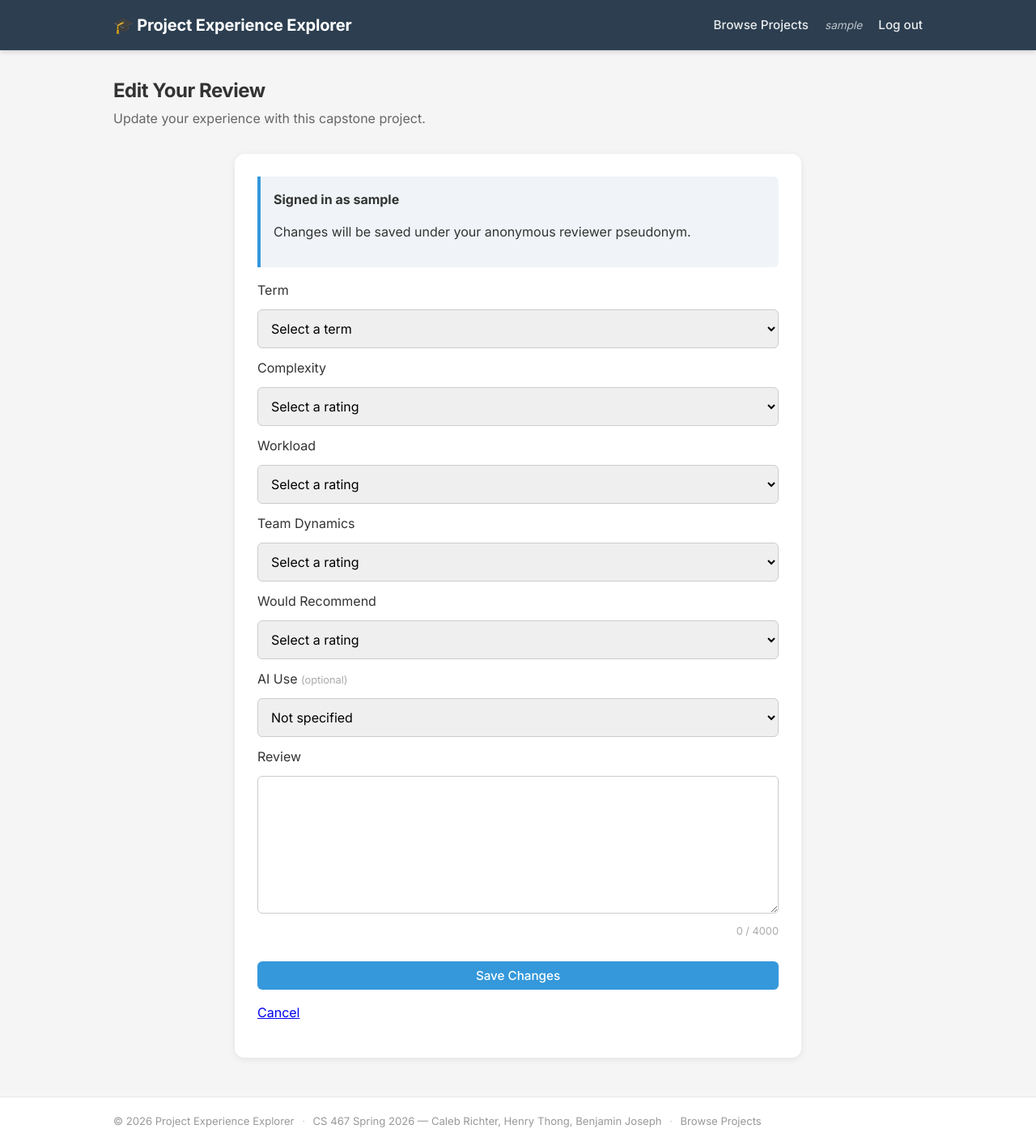
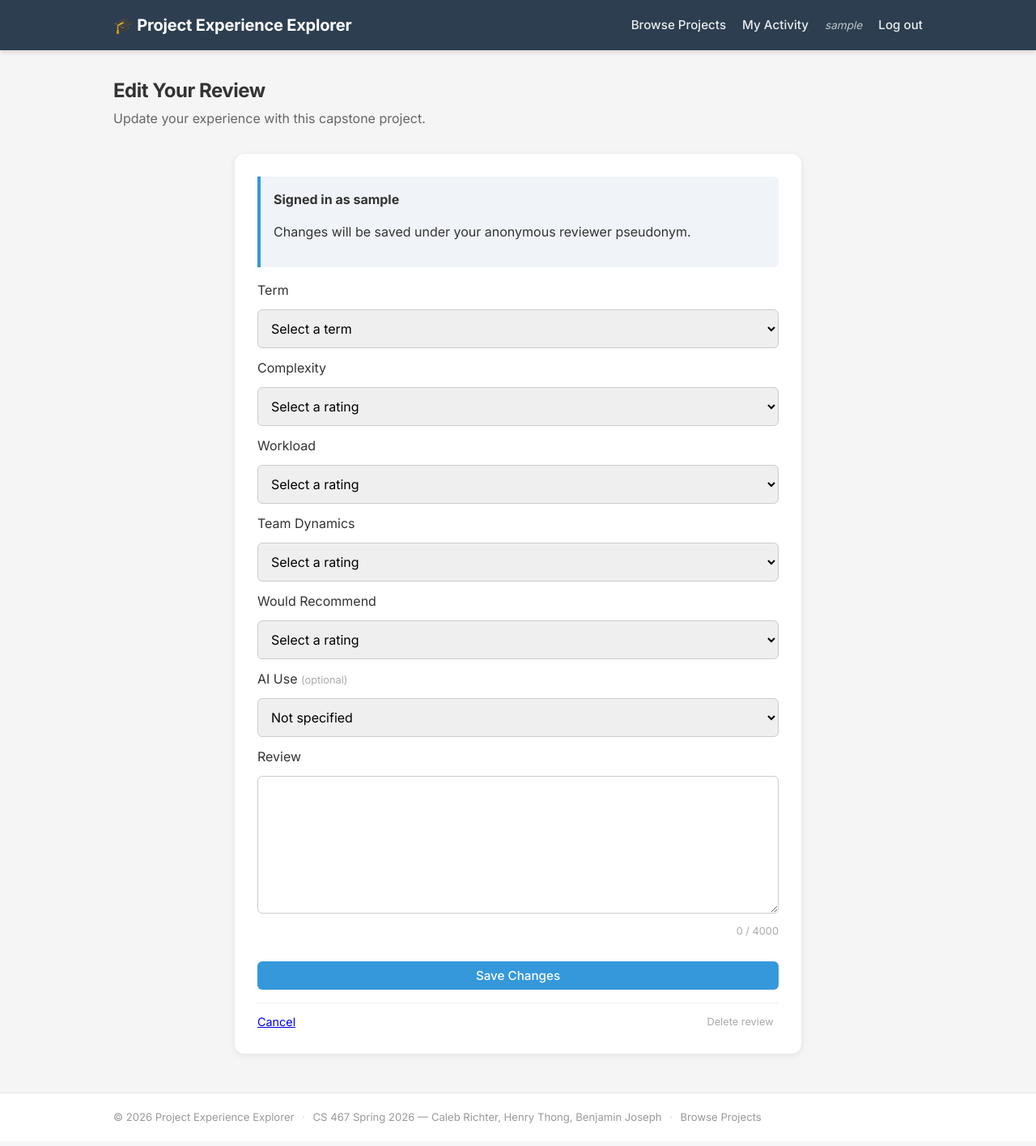
Before and after one commit to caydub/CS-467-Capstone---Project-Experience-Explorer, a Flask app: template templates/edit_review.html in a window 1280 px wide. Shown: the whole page at 81% size. After the commit the page ends 1387 px from the top, so only its background shows below. Run offline with Flask 3, Linux system fonts and the light colour scheme; the template is opened without the code that fills it, so the values that code supplies are empty; the visitor is signed in with stand-in values (Sample User, id 1).

Commit message:
Add delete, one-review limit, min char count, portal link, My Activity page
- One review per student per project: unique constraint (migration 009),
  redirect to edit on duplicate attempt with flash message
- Delete review (owner only, cascades via FK to helpfulness/comments)
- Delete comment (owner only, cascades to comment_helpfulness)
- 50-character minimum on review text, enforced server-side and via minlength attr
- Capstone portal link on project detail pages
- My Activity page (/my-activity) showing all reviews and comments with edit/delete
- My Activity link in nav for logged-in users

```diff
--- a/main.py
+++ b/main.py
@@ -655,6 +655,7 @@ def project_detail(project_id):
             p.description,
             p.details,
             p.image_url,
+            p.url,
             AVG(r.complexity) AS complexity,
             AVG(r.workload) AS workload,
             AVG(r.team_dynamics) AS team_dynamics,
@@ -790,7 +791,24 @@ def project_detail(project_id):
 @app.route('/project/<int:project_id>/submit-review', methods=['GET', 'POST'])
 @login_required
 def submit_review(project_id):
-    """Display and process the review submission page."""
+    """Display and process the review submission page.
+
+    Redirects to the edit page if the student has already reviewed this project.
+    """
+    # check for an existing review before showing the form or processing a submission
+    conn = get_db_connection()
+    cursor = conn.cursor()
+    cursor.execute(
+        'SELECT review_id FROM reviews WHERE project_id = %s AND student_id = %s',
+        (project_id, session['student_id'])
+    )
+    existing = cursor.fetchone()
+    conn.close()
+
+    if existing:
+        flash('You\'ve already reviewed this project — edit your existing review below.', 'error')
+        return redirect(url_for('edit_review', review_id=existing['review_id']))
+
     if request.method == 'POST':
         term = request.form.get('term', '').strip()
         ai_use = request.form.get('ai_use', '').strip() or None
@@ -807,6 +825,10 @@ def submit_review(project_id):
             return 'Invalid rating value', 400
 
         review_text = request.form.get('review_text', '').strip()
+        if len(review_text) < 50:
+            flash('Review must be at least 50 characters.', 'error')
+            terms = generate_terms()
+            return render_template('submit_review.html', project_id=project_id, terms=terms)
 
         conn = get_db_connection()
         try:
@@ -868,6 +890,12 @@ def edit_review(review_id):
             return 'Invalid rating value', 400
 
         review_text = request.form.get('review_text', '').strip()
+        if len(review_text) < 50:
+            conn.close()
+            flash('Review must be at least 50 characters.', 'error')
+            terms = generate_terms()
+            return render_template('edit_review.html', review=review, terms=terms)
+
         project_id = review['project_id']
 
         try:
@@ -1028,6 +1056,119 @@ def vote_comment(comment_id):
     return redirect(url_for('project_detail', project_id=project_id))
 
 
+@app.route('/review/<int:review_id>/delete', methods=['POST'])
+@login_required
+def delete_review(review_id):
+    """Delete a review (owner only). Cascades to helpfulness votes and comments."""
+    conn = get_db_connection()
+    cursor = conn.cursor()
+    cursor.execute('SELECT student_id, project_id FROM reviews WHERE review_id = %s', (review_id,))
+    review = cursor.fetchone()
+
+    if review is None:
+        conn.close()
+        return 'Review not found', 404
+
+    if review['student_id'] != session['student_id']:
+        conn.close()
+        return 'Unauthorized', 403
+
+    project_id = review['project_id']
+
+    try:
+        cursor.execute('DELETE FROM reviews WHERE review_id = %s', (review_id,))
+        conn.commit()
+    finally:
+        conn.close()
+
+    flash('Your review has been deleted.', 'success')
+    return redirect(url_for('project_detail', project_id=project_id))
+
+
+@app.route('/comment/<int:comment_id>/delete', methods=['POST'])
+@login_required
+def delete_comment(comment_id):
+    """Delete a comment (owner only). Cascades to comment helpfulness votes."""
+    conn = get_db_connection()
+    cursor = conn.cursor()
+    cursor.execute(
+        'SELECT c.student_id, r.project_id FROM comments c'
+        ' JOIN reviews r ON c.review_id = r.review_id'
+        ' WHERE c.comment_id = %s',
+        (comment_id,)
+    )
+    comment = cursor.fetchone()
+
+    if comment is None:
+        conn.close()
+        return 'Comment not found', 404
+
+    if comment['student_id'] != session['student_id']:
+        conn.close()
+        return 'Unauthorized', 403
+
+    project_id = comment['project_id']
+
+    try:
+        cursor.execute('DELETE FROM comments WHERE comment_id = %s', (comment_id,))
+        conn.commit()
+    finally:
+        conn.close()
+
+    flash('Comment deleted.', 'success')
+    return redirect(url_for('project_detail', project_id=project_id))
+
+
+@app.route('/my-activity')
+@login_required
+def my_activity():
+    """Show all reviews and comments submitted by the logged-in student."""
+    student_id = session['student_id']
+    conn = get_db_connection()
+    cursor = conn.cursor()
+
+    cursor.execute("""
+        SELECT
+            r.review_id,
+            r.project_id,
+            r.term,
+            r.complexity,
+            r.workload,
+            r.team_dynamics,
+            r.would_recommend,
+            r.review_text,
+            r.ai_use,
+            r.created_at,
+            p.title AS project_title
+        FROM reviews r
+        JOIN projects p ON r.project_id = p.project_id
+        WHERE r.student_id = %s
+        ORDER BY r.created_at DESC
+    """, (student_id,))
+    reviews = cursor.fetchall()
+
+    cursor.execute("""
+        SELECT
+            c.comment_id,
+            c.comment_text,
+            c.created_at,
+            c.review_id,
+            r.project_id,
+            p.title AS project_title,
+            s.pseudonym AS reviewer_pseudonym
+        FROM comments c
+        JOIN reviews r ON c.review_id = r.review_id
+        JOIN projects p ON r.project_id = p.project_id
+        JOIN students s ON r.student_id = s.student_id
+        WHERE c.student_id = %s
+        ORDER BY c.created_at DESC
+    """, (student_id,))
+    comments = cursor.fetchall()
+
+    conn.close()
+    return render_template('my_activity.html', reviews=reviews, comments=comments)
+
+
 # ------------------------------ Error Handlers ------------------------------ #
 
 @app.errorhandler(404)
--- a/static/style.css
+++ b/static/style.css
@@ -827,7 +827,6 @@ body {
 }
 
 .edit-review-btn {
-    margin-left: auto;
     font-size: 0.8rem;
     color: #3498db;
     text-decoration: none;
@@ -836,11 +835,96 @@ body {
     border-radius: 5px;
     background: #f0f8ff;
     transition: background-color 0.15s;
+    margin-left: auto;
 }
 
 .edit-review-btn:hover {
     background: #daeefb;
     text-decoration: none;
+}
+
+.delete-form {
+    display: inline;
+    margin: 0;
+    padding: 0;
+}
+
+.delete-btn {
+    background: none;
+    border: none;
+    color: #aaa;
+    font-size: 0.8rem;
+    font-family: inherit;
+    cursor: pointer;
+    padding: 0.2rem 0.4rem;
+    border-radius: 4px;
+    transition: color 0.15s;
+}
+
+.delete-btn:hover {
+    color: #e74c3c;
+}
+
+.delete-btn--small {
+    font-size: 0.75rem;
+    padding: 0.1rem 0.3rem;
+}
+
+.portal-link {
+    display: inline-block;
+    font-size: 0.875rem;
+    color: #3498db;
+    text-decoration: none;
+    margin-bottom: 0.75rem;
+}
+
+.portal-link:hover {
+    text-decoration: underline;
+}
+
+.comment-header {
+    display: flex;
+    align-items: flex-start;
+    justify-content: space-between;
+    gap: 0.5rem;
+}
+
+.comment-header p {
+    margin: 0;
+}
+
+.activity-project-title {
+    font-weight: 600;
+    margin-bottom: 0.5rem;
+}
+
+.activity-project-title a {
+    color: inherit;
+    text-decoration: none;
+}
+
+.activity-project-title a:hover {
+    text-decoration: underline;
+    color: #3498db;
+}
+
+.activity-review-actions {
+    display: flex;
+    align-items: center;
+    gap: 0.5rem;
+    margin-top: 0.75rem;
+    padding-top: 0.5rem;
+    border-top: 1px solid #eee;
+}
+
+.edit-review-footer {
+    display: flex;
+    align-items: center;
+    justify-content: space-between;
+    margin-top: 1rem;
+    padding-top: 0.75rem;
+    border-top: 1px solid #eee;
+    font-size: 0.9rem;
 }
 
 .ai-use-tag {
--- a/templates/base.html
+++ b/templates/base.html
@@ -19,6 +19,7 @@
             <div class="nav-links">
                 <a href="/">Browse Projects</a>
                 {% if session.student_id %}
+                    <a href="{{ url_for('my_activity') }}">My Activity</a>
                     <span class="nav-pseudonym">{{ session.pseudonym }}</span>
                     <a href="{{ url_for('logout') }}">Log out</a>
                 {% else %}
--- a/templates/edit_review.html
+++ b/templates/edit_review.html
@@ -78,6 +78,7 @@
             id="review_text"
             name="review_text"
             rows="6"
+            minlength="50"
             maxlength="4000"
             required
         >{{ review.review_text or '' }}</textarea>
@@ -86,11 +87,17 @@
         <button type="submit" class="button">Save Changes</button>
     </form>
 
-    <p>
-        <a href="{{ url_for('project_detail', project_id=review.project_id) }}">
-            Cancel
-        </a>
-    </p>
+    <div class="edit-review-footer">
+        <a href="{{ url_for('project_detail', project_id=review.project_id) }}">Cancel</a>
+        <form method="POST"
+              action="{{ url_for('delete_review', review_id=review.review_id) }}"
+              class="delete-form">
+            <button type="submit" class="delete-btn"
+                    onclick="return confirm('Delete your review? This cannot be undone.')">
+                Delete review
+            </button>
+        </form>
+    </div>
 </section>
 
 <script>
```
Also changed, not shown: templates/my_activity.html (added, +132 -0 lines), templates/project_detail.html (+31 -4 lines), templates/submit_review.html (+6 -2 lines), migrations/009_unique_student_project_review.sql (added).
